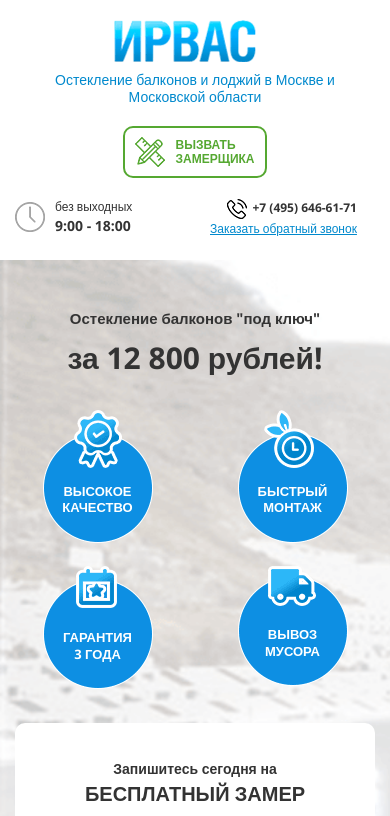
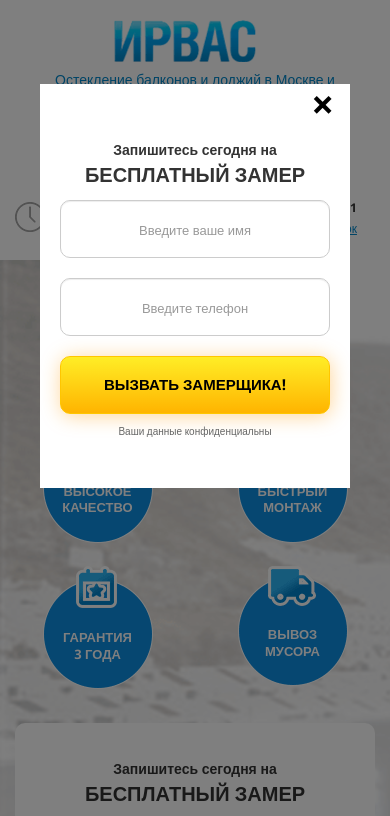
Before and after one commit to Xoxyxy/Irvas, a website with bundled scripts: page src/index.html in a window 390 px wide. Both pictures are taken after a click on the button "ВЫЗВАТЬ ЗАМЕРЩИКА". Shown: the top 816 px of the page. Built offline with nearby package versions, Linux system fonts and the light colour scheme.

Commit message:
Implementation of modal windows

```diff
--- a/src/assets/css/style.css
+++ b/src/assets/css/style.css
@@ -684,7 +684,7 @@
 
 
 /* Timer */
- .timer1 {
+.timer1 {
   padding: 10px;
   border: 1px solid grey;
   background-color: white;
@@ -699,6 +699,7 @@
   display: inline-block;
 
 }
+
 .numbers1 {
   display: block;
   float: left;
@@ -707,13 +708,14 @@
   margin-right: 10px;
 }
 
-.timer1 span{
+.timer1 span {
   margin-right: 2px;
   background-color: #575757;
   border-radius: 7px;
   padding: 4px;
 }
-.description1{
+
+.description1 {
   font-size: 18px;
   text-align: center;
   color: black;
@@ -937,11 +939,11 @@
   display: inline-block;
 }
 
-.do_image_more img{
-    width: 110px;
-    height: 70px;
-    cursor: pointer;
-  }
+.do_image_more img {
+  width: 110px;
+  height: 70px;
+  cursor: pointer;
+}
 
 .popup_calc_close {
   position: absolute;
@@ -1095,6 +1097,10 @@
   padding: 1rem 5rem;
 }
 
+.show {
+  display: block;
+}
+
 /*Media*/
 @media (max-width: 1400px) {
   .main {
@@ -1718,6 +1724,11 @@
     color: #000000;
     border: none;
     background: transparent;
+  }
+
+  .popup_close strong,
+  .popup_engineer_close strong {
+    pointer-events: none;
   }
 
   .popup_calc_close {
--- a/src/index.html
+++ b/src/index.html
@@ -863,7 +863,7 @@
   <div class="popup_engineer">
     <div class="popup_dialog">
       <div class="popup_content text-center">
-        <button type="button" class="popup_close"><strong>&times;</strong></button>
+        <button type="button" class="popup_close popup_engineer_close"><strong>&times;</strong></button>
         <div class="popup_form">
           <form class="form" action="#">
             <h2>Запишитесь сегодня на <br><span>бесплатный замер</span></h2>
--- a/src/js/main.js
+++ b/src/js/main.js
@@ -1 +1,6 @@
 import './slider'
+import { modals } from './modules/modals'
+
+document.addEventListener('DOMContentLoaded', () => {
+  modals()
+})
--- /dev/null
+++ b/src/js/modules/modals.js
@@ -0,0 +1,49 @@
+function modals() {
+  const body = document.body
+
+  function bindModal(btnSelector, modalSelector, closeSelector) {
+    const btn = document.querySelectorAll(btnSelector),
+      modal = document.querySelector(modalSelector),
+      close = document.querySelector(closeSelector)
+
+    function showModal(element) {
+      element.classList.add('show')
+      body.classList.add('modal-open')
+    }
+
+    function hideModal(element) {
+      element.classList.remove('show')
+      body.classList.remove('modal-open')
+    }
+
+    btn.forEach(btn => {
+      btn.addEventListener('click', event => {
+        if (event.target) event.preventDefault()
+        showModal(modal)
+      })
+    })
+
+    close.addEventListener('click', () => {
+      hideModal(modal)
+    })
+
+    modal.addEventListener('click', event => {
+      if (event.target && event.target == modal) {
+        hideModal(modal)
+      }
+    })
+  }
+
+  function showModalByTime(selector, time) {
+    setTimeout(function () {
+      document.querySelector(selector).classList.add('show')
+      body.classList.add('modal-open')
+    }, time)
+  }
+
+  bindModal('.popup_engineer_btn', '.popup_engineer', '.popup_engineer_close')
+  bindModal('.phone_link', '.popup', '.popup .popup_close')
+  // showModalByTime('.popup', 60000)
+}
+
+export { modals }
```
